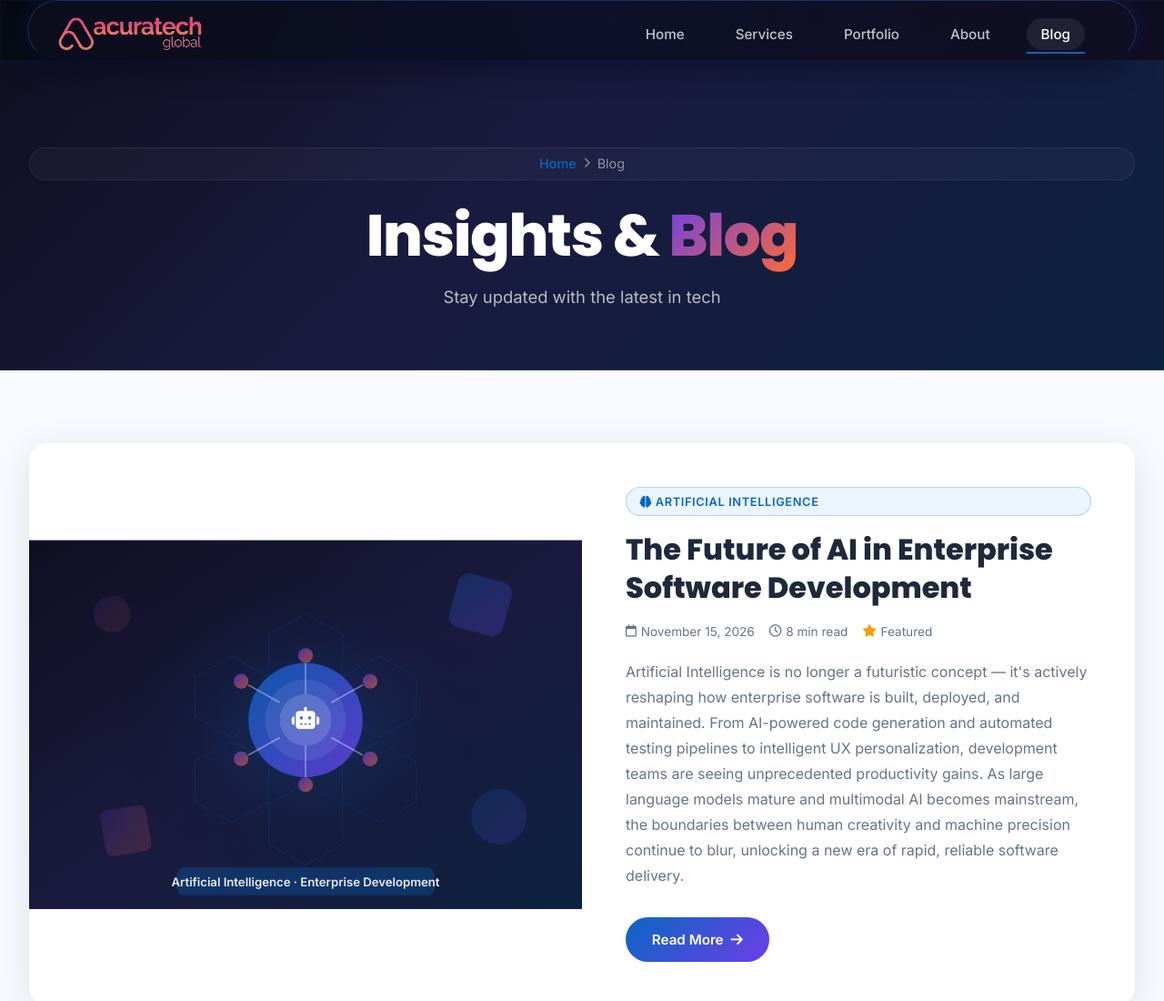
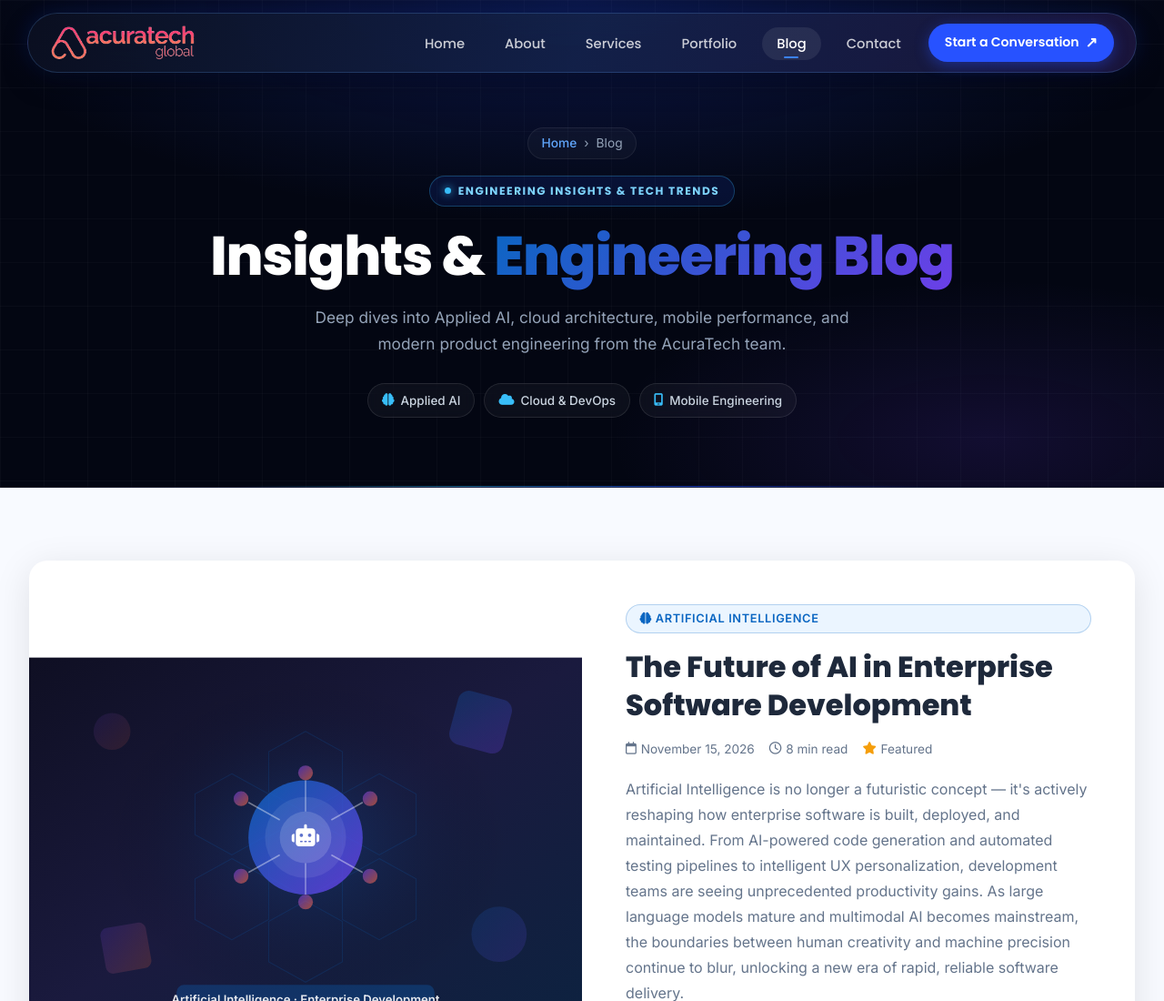
Before and after one commit to git-acuratechglobal/acuratechglobal_new_site, a plain HTML site: page blog.html in a window 1280 px wide. Shown: the top 1100 px of the page at 91% size. Drawn offline with Linux system fonts and the light colour scheme.

Commit message:
ui fixes

```diff
--- a/blog.html
+++ b/blog.html
@@ -78,164 +78,7 @@
     #back-to-top.visible { opacity: 1; visibility: visible; }
     #back-to-top:hover { transform: translateY(-3px); }
 
-    /* ---------- Navbar ---------- */
-    #navbar {
-      position: sticky;
-      top: 0;
-      z-index: 1000;
-      background: rgba(15,15,35,0.6);
-      backdrop-filter: blur(0px);
-      border-bottom: 1px solid transparent;
-      transition: background 0.4s, backdrop-filter 0.4s, border-color 0.4s;
-      padding: 0 2rem;
-    }
-    #navbar.scrolled {
-      background: rgba(15,15,35,0.92);
-      backdrop-filter: blur(16px);
-      border-bottom-color: rgba(255,255,255,0.08);
-    }
-    .nav-inner {
-      max-width: 1280px;
-      margin: 0 auto;
-      display: flex;
-      align-items: center;
-      justify-content: space-between;
-      height: 72px;
-    }
-    .nav-logo {
-      display: flex;
-      align-items: center;
-      gap: 0.5rem;
-      text-decoration: none;
-      font-family: 'Poppins', sans-serif;
-      font-weight: 800;
-      font-size: 1.35rem;
-      color: #fff;
-    }
-    .nav-logo .logo-icon {
-      width: 36px; height: 36px;
-      background: linear-gradient(135deg, #0A66C2, #6C3FE8);
-      border-radius: 8px;
-      display: flex;
-      align-items: center;
-      justify-content: center;
-      font-size: 1rem;
-      color: #fff;
-    }
-    .nav-logo span.accent { color: #0A66C2; }
-    .nav-links {
-      display: flex;
-      align-items: center;
-      gap: 1.5rem;
-      list-style: none;
-      margin: 0 0 0 auto;
-      padding: 0;
-    }
-    .nav-links a {
-      color: rgba(255,255,255,0.75);
-      text-decoration: none;
-      font-family: 'Inter', sans-serif;
-      font-size: 0.95rem;
-      font-weight: 500;
-      transition: color 0.2s;
-      position: relative;
-    }
-    .nav-links a::after {
-      content: '';
-      position: absolute;
-      bottom: -4px; left: 0;
-      width: 0; height: 2px;
-      background: #0A66C2;
-      transition: width 0.3s;
-    }
-    .nav-links a:hover, .nav-links a.active { color: #fff; }
-    .nav-links a:hover::after, .nav-links a.active::after { width: 100%; }
-    .nav-cta {
-      background: linear-gradient(135deg, #0A66C2, #6C3FE8);
-      color: #fff !important;
-      padding: 0.55rem 1.3rem;
-      border-radius: 50px;
-      font-weight: 600 !important;
-    }
-    .nav-cta::after { display: none !important; }
-    .nav-cta:hover { opacity: 0.9; transform: translateY(-1px); }
-    #menu-btn {
-      display: none;
-      background: none;
-      border: none;
-      color: #fff;
-      font-size: 1.5rem;
-      cursor: pointer;
-    }
-    #mobile-menu {
-      display: none;
-      flex-direction: column;
-      background: rgba(15,15,35,0.97);
-      padding: 1rem 2rem 1.5rem;
-      border-top: 1px solid rgba(255,255,255,0.08);
-    }
-    #mobile-menu.open { display: flex; }
-    #mobile-menu a {
-      color: rgba(255,255,255,0.8);
-      text-decoration: none;
-      padding: 0.6rem 0;
-      font-family: 'Inter', sans-serif;
-      font-size: 0.95rem;
-      border-bottom: 1px solid rgba(255,255,255,0.05);
-    }
-    #mobile-menu a.active, #mobile-menu a:hover { color: #0A66C2; }
-    @media (max-width: 768px) {
-      .nav-links { display: none; }
-      #menu-btn { display: block; }
-    }
-
-    /* ---------- Page Hero ---------- */
-    .page-hero {
-      background: linear-gradient(135deg, #0F0F23 0%, #1a1a3e 40%, #0d2240 100%);
-      padding: 6rem 2rem 4rem;
-      text-align: center;
-      position: relative;
-      overflow: hidden;
-    }
-    .page-hero::before {
-      content: '';
-      position: absolute;
-      inset: 0;
-      background: radial-gradient(ellipse 60% 60% at 50% 0%, rgba(108,63,232,0.25) 0%, transparent 70%);
-    }
-    .page-hero .hero-content { position: relative; z-index: 1; }
-    .page-hero h1 {
-      font-family: 'Poppins', sans-serif;
-      font-size: clamp(2.5rem, 6vw, 4rem);
-      font-weight: 800;
-      color: #fff;
-      margin-bottom: 1rem;
-    }
-    .page-hero h1 span {
-      background: linear-gradient(135deg, #6C3FE8, #FF6B35);
-      -webkit-background-clip: text;
-      -webkit-text-fill-color: transparent;
-      background-clip: text;
-    }
-    .page-hero p {
-      font-family: 'Inter', sans-serif;
-      font-size: 1.15rem;
-      color: rgba(255,255,255,0.7);
-      max-width: 560px;
-      margin: 0 auto;
-    }
-    .breadcrumb {
-      display: flex;
-      align-items: center;
-      justify-content: center;
-      gap: 0.5rem;
-      margin-bottom: 1.5rem;
-      font-family: 'Inter', sans-serif;
-      font-size: 0.9rem;
-      color: rgba(255,255,255,0.5);
-    }
-    .breadcrumb a { color: #0A66C2; text-decoration: none; }
-    .breadcrumb i { font-size: 0.7rem; }
+    /* Navbar & Page Hero — inherited from assets/css/style.css */
 
     /* ---------- General Section ---------- */
     .section-wrapper {
@@ -618,41 +461,58 @@
   <div id="scroll-progress"></div>
 
   <!-- ===================== NAVBAR ===================== -->
-  <header id="navbar">
-    <div class="nav-inner">
+  <header id="navbar" role="banner">
+    <nav class="nav-container" aria-label="Main navigation">
       <a href="index.html" class="nav-logo" aria-label="AcuraTech Global – Home">
         <img src="assets/images/logo.png" alt="AcuraTech Global" class="site-logo" width="165" height="44" />
       </a>
-      <ul class="nav-links">
-        <li><a href="index.html">Home</a></li>
-        <li><a href="services.html">Services</a></li>
-        <li><a href="portfolio.html">Portfolio</a></li>
-        <li><a href="about.html">About</a></li>
-        <li><a href="blog.html" class="active">Blog</a></li>
-        <li></li>
+      <ul class="nav-links" role="list">
+        <li><a href="index.html" class="nav-link">Home</a></li>
+        <li><a href="about.html" class="nav-link">About</a></li>
+        <li><a href="services.html" class="nav-link">Services</a></li>
+        <li><a href="portfolio.html" class="nav-link">Portfolio</a></li>
+        <li><a href="blog.html" class="nav-link active" aria-current="page">Blog</a></li>
+        <li><a href="contact.html" class="nav-link">Contact</a></li>
       </ul>
-      <button id="menu-btn" aria-label="Toggle menu"><i class="fa-solid fa-bars"></i></button>
+      <a href="contact.html" class="nav-pill-cta">Start a Conversation <span class="nav-arrow">↗</span></a>
+      <button id="menu-btn" class="hamburger" aria-label="Toggle mobile menu" aria-expanded="false" aria-controls="mobile-menu">
+        <span></span><span></span><span></span>
+      </button>
+    </nav>
+    <div id="mobile-menu" role="navigation" aria-label="Mobile navigation">
+      <ul role="list">
+        <li><a href="index.html" class="mobile-link">Home</a></li>
+        <li><a href="about.html" class="mobile-link">About</a></li>
+        <li><a href="services.html" class="mobile-link">Services</a></li>
+        <li><a href="portfolio.html" class="mobile-link">Portfolio</a></li>
+        <li><a href="blog.html" class="mobile-link active">Blog</a></li>
+        <li><a href="contact.html" class="mobile-link">Contact</a></li>
+      </ul>
     </div>
-    <nav id="mobile-menu">
-      <a href="index.html">Home</a>
-      <a href="services.html">Services</a>
-      <a href="portfolio.html">Portfolio</a>
-      <a href="about.html">About</a>
-      <a href="blog.html" class="active">Blog</a>
-      <a href="contact.html">Get a Quote</a>
-    </nav>
   </header>
 
   <!-- ===================== PAGE HERO ===================== -->
   <section class="page-hero">
-    <div class="hero-content">
-      <div class="breadcrumb">
+    <div class="container">
+      <nav class="breadcrumb" aria-label="Breadcrumb">
         <a href="index.html">Home</a>
-        <i class="fa-solid fa-chevron-right"></i>
+        <span>›</span>
         <span>Blog</span>
+      </nav>
+      <br />
+      <div class="page-hero-eyebrow">
+        <span class="eyebrow-dot"></span>
+        Engineering Insights &amp; Tech Trends
       </div>
-      <h1>Insights &amp; <span>Blog</span></h1>
-      <p>Stay updated with the latest in tech</p>
+      <h1>Insights &amp; <span class="gradient-text">Engineering Blog</span></h1>
+      <p class="page-hero-sub">
+        Deep dives into Applied AI, cloud architecture, mobile performance, and modern product engineering from the AcuraTech team.
+      </p>
+      <div class="page-hero-highlights">
+        <span class="page-hero-pill"><i class="fa-solid fa-brain"></i> Applied AI</span>
+        <span class="page-hero-pill"><i class="fa-solid fa-cloud"></i> Cloud &amp; DevOps</span>
+        <span class="page-hero-pill"><i class="fa-solid fa-mobile-screen"></i> Mobile Engineering</span>
+      </div>
     </div>
   </section>
 
--- a/index.html
+++ b/index.html
@@ -20,6 +20,7 @@
 
   <!-- Main Stylesheet -->
   <link rel="stylesheet" href="assets/css/style.css" />
+  <link rel="preload" as="image" href="assets/images/why-us-core.webp" type="image/webp" />
 </head>
 <body>
 
@@ -434,7 +435,10 @@
             <!-- Center Core Card with 3D Crystal Engineering Render -->
             <div class="hub-core-display">
               <div class="hub-glow-effect" aria-hidden="true"></div>
-              <img src="assets/images/why-us-core.jpg?v=2" alt="AcuraTech Engineering Partners Collaborating" class="hub-core-img" width="310" height="310" loading="lazy" />
+              <picture style="width:100%; height:100%; display:block;">
+                <source srcset="assets/images/why-us-core.webp" type="image/webp" />
+                <img src="assets/images/why-us-core.jpg?v=3" alt="AcuraTech Engineering Partners Collaborating" class="hub-core-img" width="310" height="310" loading="eager" decoding="async" fetchpriority="high" />
+              </picture>
             </div>
 
           </div>
```
Also changed, not shown: about.html (+26 -26 lines), contact.html (+25 -27 lines), services.html (+25 -25 lines), assets/images/why-us-core.jpg, assets/images/why-us-core.webp (added).
